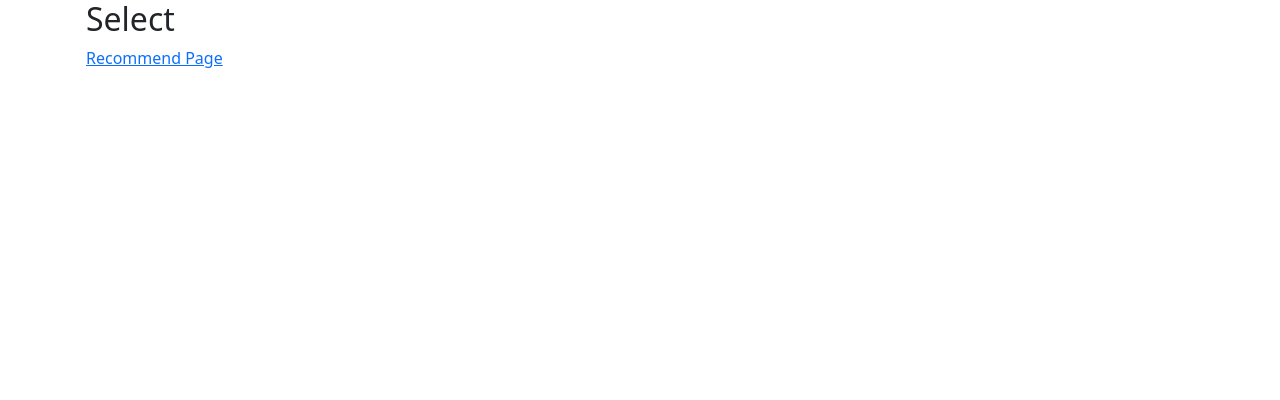
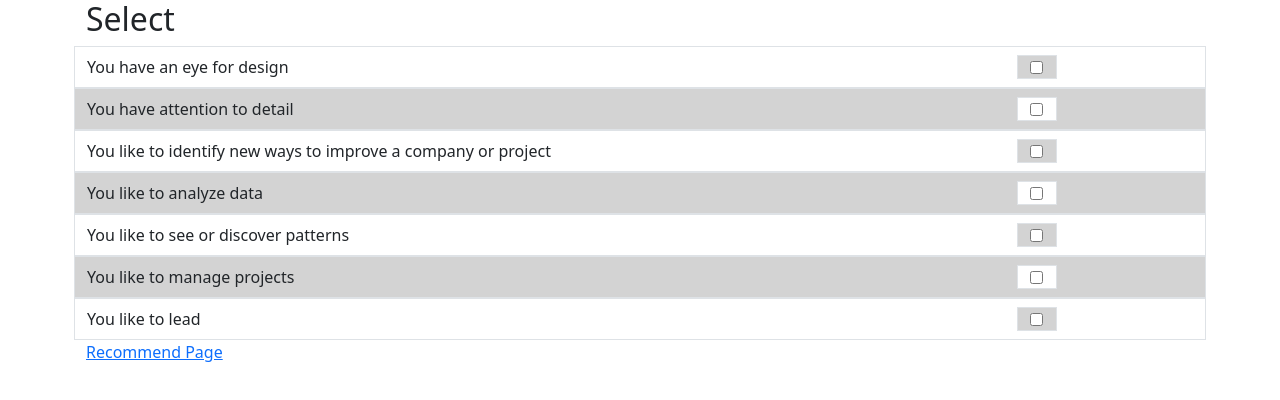
Before and after one commit to ProjectRecomender/project, a React (Create React App) app in the folder client/: page /select in a window 1280 px wide. Shown: the top 400 px of the page. Built offline with nearby package versions, Linux system fonts and the light colour scheme.

Commit message:
Added preliminary select page

```diff
--- a/client/src/components/Select/select.jsx
+++ b/client/src/components/Select/select.jsx
@@ -2,13 +2,59 @@
 import { Link } from 'react-router-dom'
 import './select.scss'
 export default class Select extends React.Component {
+  constructor(props) {
+    super(props)
+    this.state = {
+      questions: [
+        { query: 'You have an eye for design' },
+        { query: 'You have attention to detail ' },
+        {
+          query:
+            'You like to identify new ways to improve a company or project',
+        },
+        { query: 'You like to analyze data' },
+        { query: 'You like to see or discover patterns' },
+        { query: 'You like to manage projects ' },
+        { query: 'You like to lead' },
+      ],
+      answered: [],
+    }
+  }
+
+  handleCheckBox(query) {
+    const { answered } = this.state
+    if (answered.includes(query)) {
+      this.setState({
+        answered: answered.filter((e) => {
+          return e != query
+        }),
+      })
+    } else {
+      this.setState({ answered: [...answered, query] })
+    }
+  }
+
   render() {
     return (
       <div className="container">
         <h2>Select</h2>
-        <div>
+        {this.state.questions.map((question, idx) => {
+          return (
+            <div className="qnBox row pt-2 pb-2 border" key={idx}>
+              <div className="col-10 ">{question.query}</div>
+              <div className="col-1 border mr-1 qnBox-cb">
+                <input
+                  type="checkbox"
+                  aria-label="Checkbox"
+                  onChange={() => this.handleCheckBox(question.query)}
+                />
+              </div>
+            </div>
+          )
+        })}
+        <footer>
           <Link to={'/recommend'}>Recommend Page</Link>
-        </div>
+        </footer>
       </div>
     )
   }
--- a/client/src/components/Select/select.scss
+++ b/client/src/components/Select/select.scss
@@ -0,0 +1,14 @@
+.qnBox:nth-child(odd) {
+  background-color: Lightgray;
+  .qnBox-cb {
+    background-color: white;
+  }
+}
+.qnBox-cb:nth-child(even) {
+  background-color: lightgray;
+}
+
+.qnBox-cb {
+  max-height: 1.5em;
+  max-width: 2.5em;
+}
```
